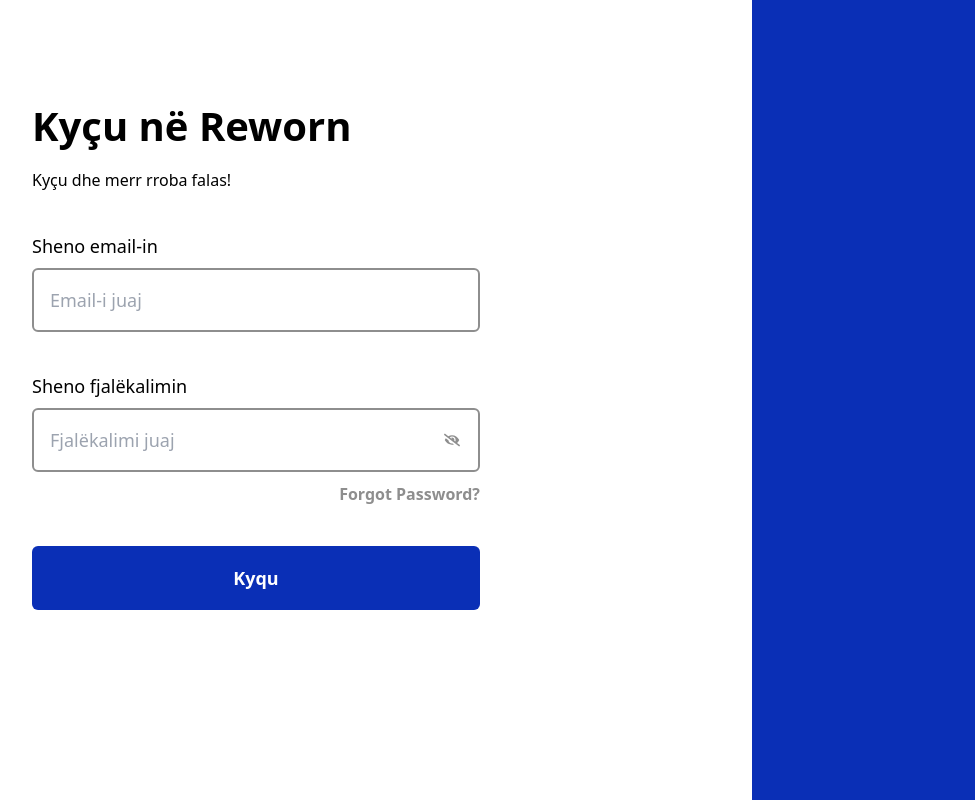
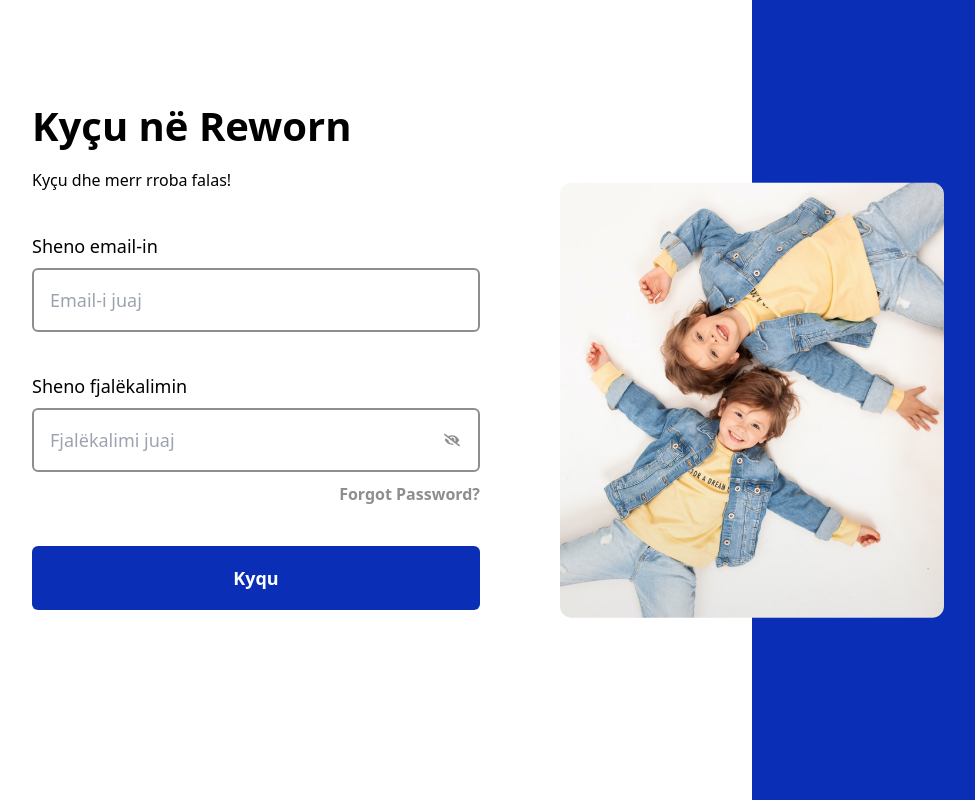
Before and after one commit to FatlumG/ReWorn, a React (Vite) app in the folder reworn-app/: page / in a window 1280 px wide. Shown: the whole page, without its empty margins (144-1119 px from the left). Built offline with nearby package versions, Linux system fonts and the light colour scheme.

Commit message:
fixed sign pages

```diff
--- a/reworn-app/src/pages/SignInPage.jsx
+++ b/reworn-app/src/pages/SignInPage.jsx
@@ -1,8 +1,9 @@
 import React, { useState } from "react";
+import { FaEye } from "react-icons/fa";
+import { FaEyeSlash } from "react-icons/fa";
 import InputField from "../components/InputField";
 import Button from "../components/Button";
-import { FaEyeSlash } from "react-icons/fa";
-import { FaEye } from "react-icons/fa";
+import kids from "../assets/images/kids.png";
 function SignInPage() {
   const [showPassword, setShowPassword] = useState(false);
 
@@ -60,7 +61,13 @@
           />
         </form>
       </div>
-      <div className="w-[30%] bg-blue"></div>
+      <div className="w-[30%] bg-blue relative">
+        <img
+          src={kids}
+          alt="Kids"
+          className="absolute top-1/2 left-1/2 transform -translate-x-full -translate-y-1/2"
+        />
+      </div>
     </div>
   );
 }
--- a/reworn-app/src/pages/SignUpPage.jsx
+++ b/reworn-app/src/pages/SignUpPage.jsx
@@ -1,8 +1,9 @@
 import React, { useState } from "react";
+import { FaEyeSlash } from "react-icons/fa";
+import { FaEye } from "react-icons/fa";
 import InputField from "../components/InputField";
 import Button from "../components/Button";
-import { FaEyeSlash } from "react-icons/fa";
-import { FaEye } from "react-icons/fa";
+import kids from "../assets/images/kids.png";
 function SignUpPage() {
   const [showPassword, setShowPassword] = useState(false);
 
@@ -96,7 +97,13 @@
           />
         </form>
       </div>
-      <div className="w-[30%] bg-blue"></div>
+      <div className="w-[30%] bg-blue relative">
+        <img
+          src={kids}
+          alt="Kids"
+          className="absolute top-1/2 left-1/2 transform -translate-x-full -translate-y-1/2"
+        />
+      </div>
     </div>
   );
 }
```
